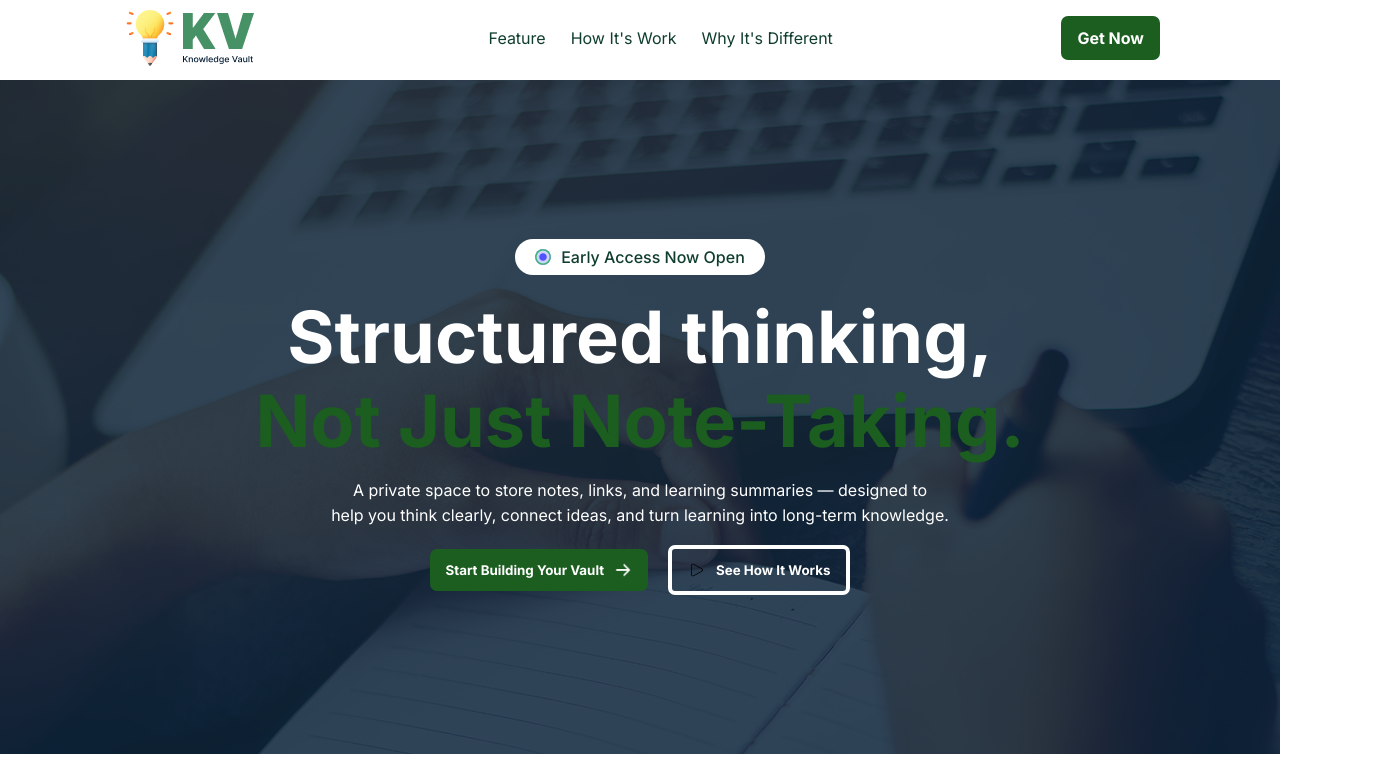
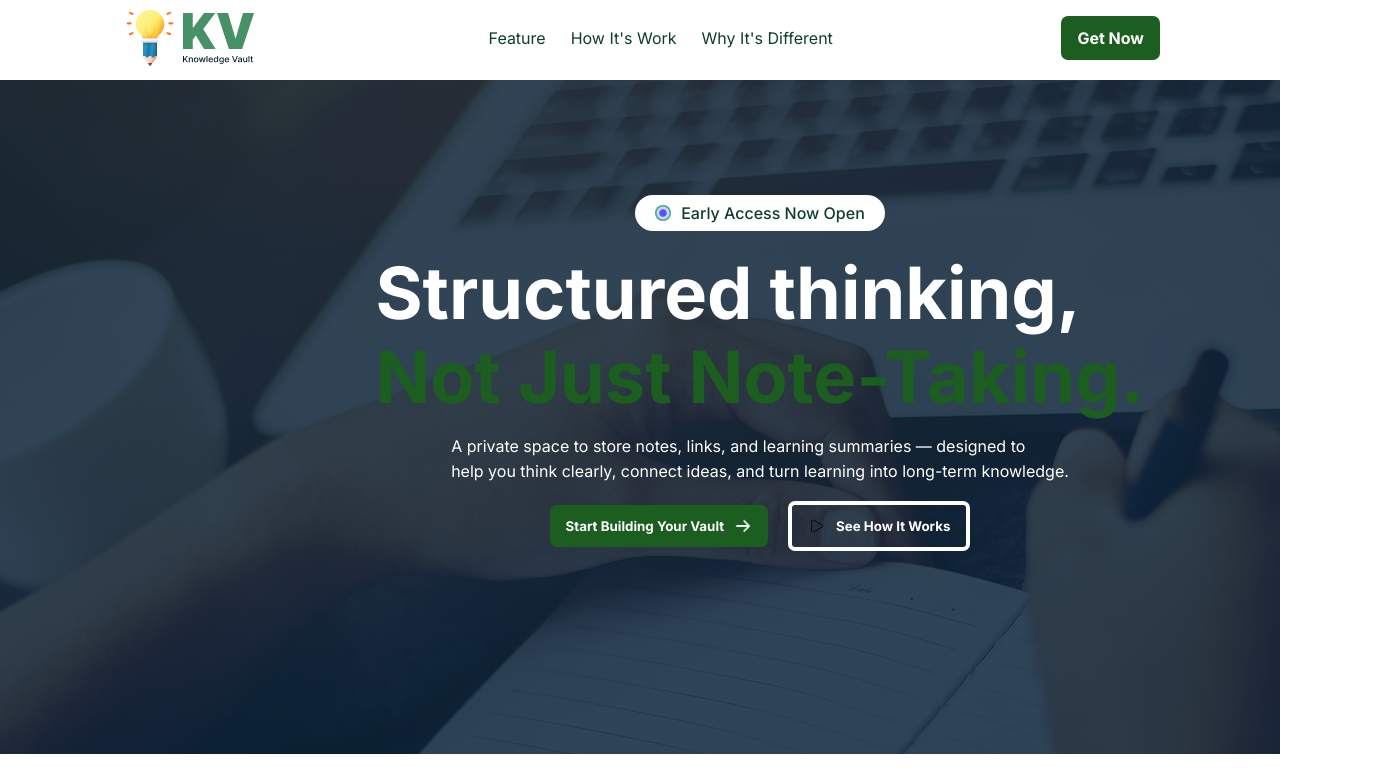
Before and after one commit to nexarphantom/Assin-13-1, a plain HTML site: page index.html in a window 1280 px wide. Shown: the top 771 px of the page, 1400 px wide, since content can reach past the window. Drawn offline with Linux system fonts and the light colour scheme.

Commit message:
hero section background image resized by using position property

```diff
--- a/style.css
+++ b/style.css
@@ -61,14 +61,22 @@ nav{
     background-image: url(./assets/hero-bg.png);
     width: 100%;
     height: 674px;
+    background-repeat: no-repeat;
+    background-size: cover;
+    position: relative;
+
+}
+.hero-content{
     display: flex;
+    flex-direction: column;
     justify-content: center;
     align-items: center;
-    text-align: center;
-    background-repeat: no-repeat;
-    background-position: center;
-    background-size: cover;
-
+    position: absolute;
+    top: 115px;
+    left: 120px;
+    max-width: 1360px;
+    margin: 0 auto;
+    width: 100%;
 }
 
 .early-access-badge a {
```
